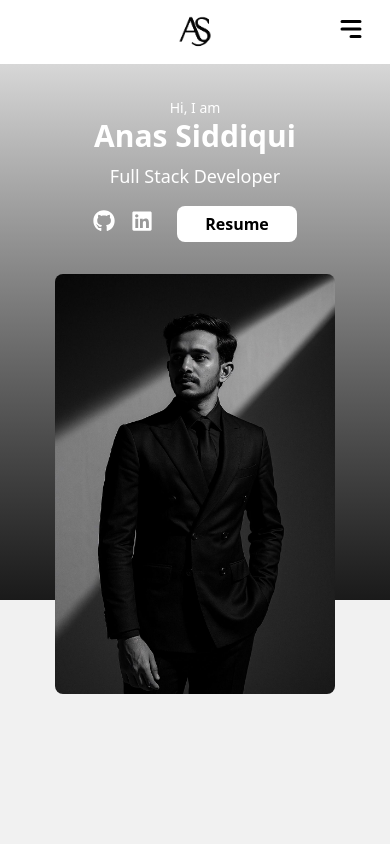
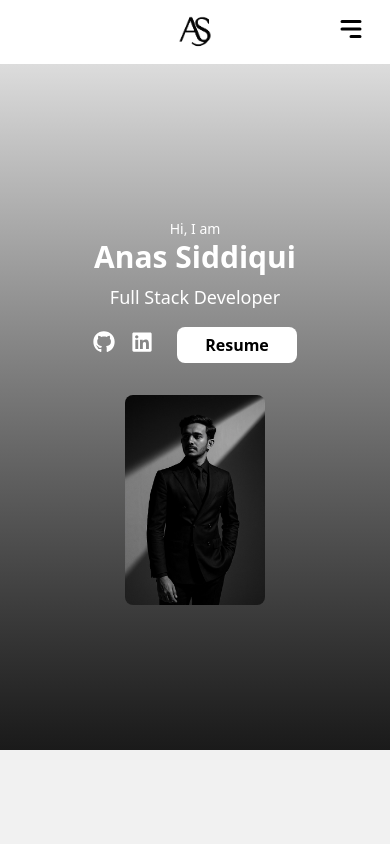
Before and after one commit to Anas-Sid/My-Portfolio, a React (Vite) app: page / in a window 390 px wide. Shown: the top 844 px of the page. Built offline with nearby package versions, Linux system fonts and the light colour scheme.

Commit message:
Update HeroSection.jsx

```diff
--- a/src/Light_theme_Component/HeroSection.jsx
+++ b/src/Light_theme_Component/HeroSection.jsx
@@ -12,11 +12,11 @@ const HeroSection = () => {
         <div className="w-1/2 bg-[#1a1a1a] clip-diagonal-right md:block hidden"></div>
 
         {/* Mobile background fallback */}
-        <div className="w-full h-[600px] md:h-full md:hidden absolute inset-0 bg-gradient-to-b from-[#f1f1f1] to-[#1a1a1a]" />
+        <div className="w-full h-[750px] md:h-full md:hidden absolute inset-0 bg-gradient-to-b from-[#f1f1f1] to-[#1a1a1a]" />
       </div>
 
       {/* Hero Content */}
-      <div className=" md:relative z-20 flex w-full h-full px-6 md:px-16 justify-between items-center flex-col md:flex-row mt-[20px] md:mt-0 gap-8 md:gap-0">
+      <div className=" md:relative z-20 flex w-full px-6 md:px-16 justify-between items-center flex-col md:flex-row mt-[20px] md:mt-0 gap-8 md:gap-0">
         {/* Text on top (mobile), left side (desktop) */}
         <div className="text-center md:text-left md:w-1/2 md:text-black md:mt-[-130px]">
           <h3 className="text-sm text-white md:text-lg md:text-gray-700">Hi, I am</h3>
@@ -45,7 +45,7 @@ const HeroSection = () => {
           <img
             src={profileImage}
             alt="Profile"
-            className="w-70 md:w-72 h-auto object-cover rounded-lg z-20 md:ml-30 md:mt-8 mb-8"
+            className="w-35 md:w-72 h-auto object-cover rounded-lg z-20 md:ml-30 md:mt-8"
           />
         </div>
       </div>
```
